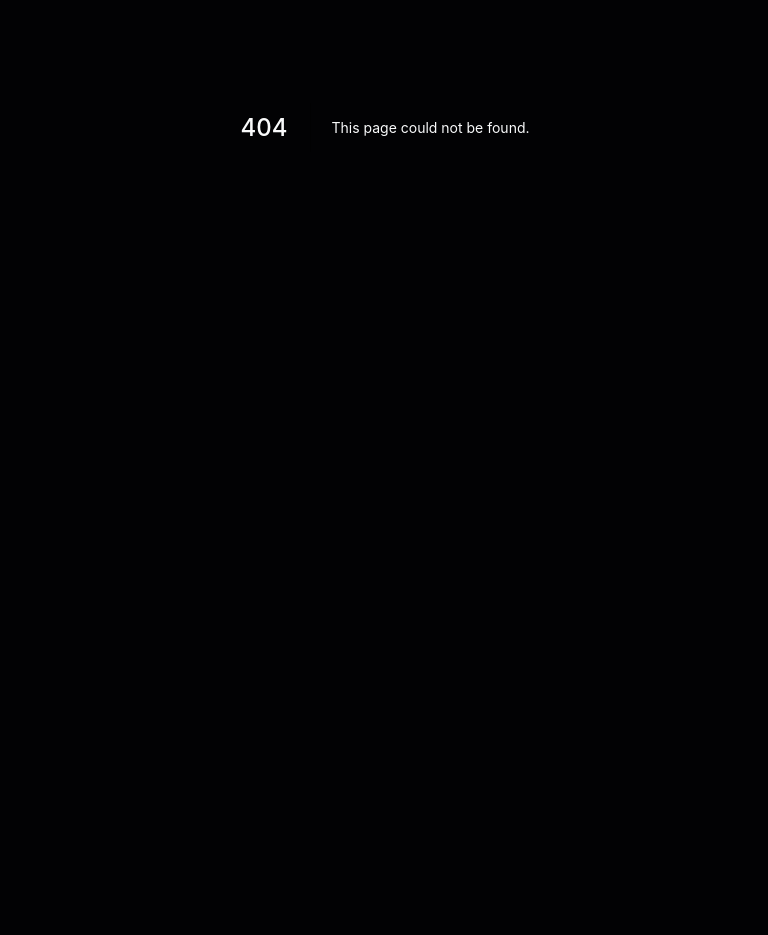
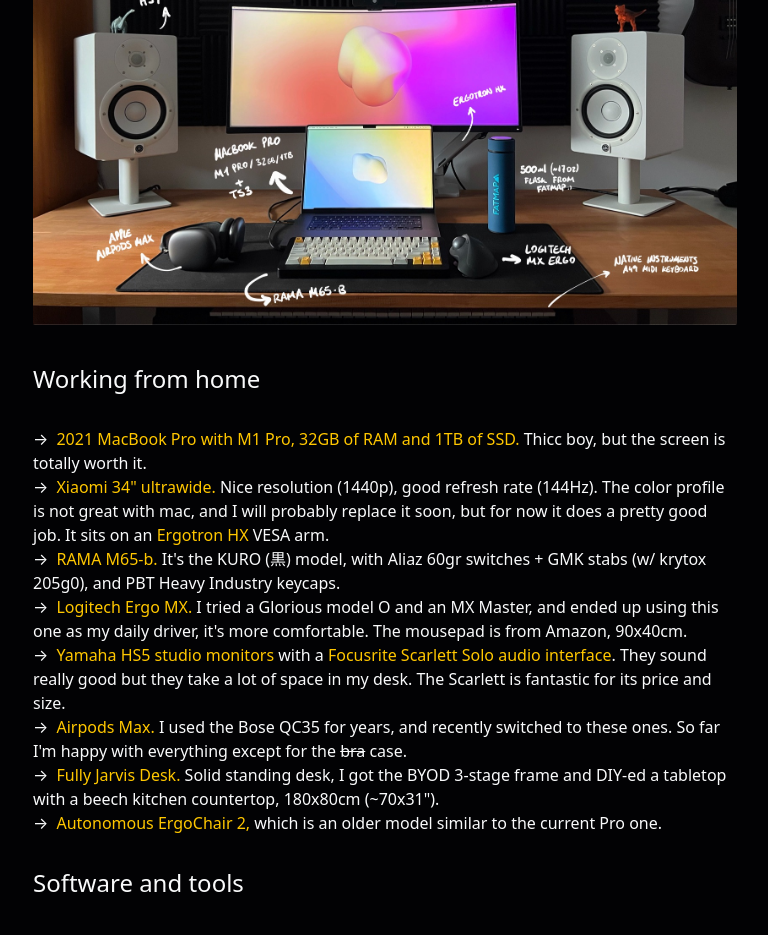
Before and after one commit to dfrico/dfr-web, a Next.js app: page /uses in a window 1280 px wide. Before the commit this address had no page. Shown: the part 348-1283 px from the top of the page, without its empty margins (255-1023 px from the left). Before the commit the page ends 875 px from the top, so only its background shows below. Built offline with nearby package versions, Linux system fonts and the light colour scheme; a web font is replaced by a local one.

Commit message:
Added new uses page with drawing

```diff
--- /dev/null
+++ b/pages/uses.js
@@ -0,0 +1,176 @@
+import Image from 'next/image';
+
+export default function Uses() {
+  const maxWidth = 768; // max-w-3xl tailwind size
+  const ratio = 3 / 2;
+
+  return (
+    <main>
+      <h1 className="font-bold font-rubik text-5xl tracking-tight mb-4 mt-16 text-yellow">
+        /uses
+      </h1>
+      <Image
+        className="rounded-sm"
+        src="/img/setup.jpg"
+        alt="Setup"
+        width={maxWidth}
+        height={maxWidth / ratio}
+        objectFit="contain"
+      />
+      <h2 className="mt-8">Working from home</h2>
+      <ul className="mb-8">
+        <li>
+          <span className="text-yellow">
+            2021 MacBook Pro with M1 Pro, 32GB of RAM and 1TB of SSD.
+          </span>{' '}
+          Thicc boy, but the screen is totally worth it.
+        </li>
+        <li>
+          <span className="text-yellow">Xiaomi 34&quot; ultrawide.</span> Nice
+          resolution (1440p), good refresh rate (144Hz). The color profile is
+          not great with mac, and I will probably replace it soon, but for now
+          it does a pretty good job. It sits on an{' '}
+          <span className="text-yellow">Ergotron HX</span> VESA arm.
+        </li>
+        <li>
+          <span className="text-yellow">RAMA M65-b.</span> It&apos;s the KURO
+          (黒) model, with Aliaz 60gr switches + GMK stabs (w/ krytox 205g0),
+          and PBT Heavy Industry keycaps.
+        </li>
+        <li>
+          <span className="text-yellow">Logitech Ergo MX.</span> I tried a
+          Glorious model O and an MX Master, and ended up using this one as my
+          daily driver, it&apos;s more comfortable. The mousepad is from Amazon,
+          90x40cm.
+        </li>
+        <li>
+          <span className="text-yellow">Yamaha HS5 studio monitors</span> with a{' '}
+          <span className="text-yellow">
+            Focusrite Scarlett Solo audio interface
+          </span>
+          . They sound really good but they take a lot of space in my desk. The
+          Scarlett is fantastic for its price and size.
+        </li>
+        <li>
+          <span className="text-yellow">Airpods Max.</span> I used the Bose QC35
+          for years, and recently switched to these ones. So far I&apos;m happy
+          with everything except for the <del>bra</del> case.
+        </li>
+        <li>
+          <span className="text-yellow">Fully Jarvis Desk.</span> Solid standing
+          desk, I got the BYOD 3-stage frame and DIY-ed a tabletop with a beech
+          kitchen countertop, 180x80cm (~70x31&quot;).
+        </li>
+        <li>
+          <span className="text-yellow">Autonomous ErgoChair 2,</span> which is
+          an older model similar to the current Pro one.
+        </li>
+      </ul>
+
+      <h2>Software and tools</h2>
+      <ul className="mb-8">
+        <li>
+          <span className="text-yellow">Visual Studio Code or VIM</span> are my
+          main editors (my{' '}
+          <a
+            target="_blank"
+            rel="noopener noreferrer"
+            href="https://github.com/blayhem/my-dot-files"
+          >
+            dotfiles are here
+          </a>
+          ).
+        </li>
+        <li>
+          I use <span className="text-yellow">Moonlight II italic</span> in
+          VScode, and a customized gruvbox in VIM, with{' '}
+          <span className="text-yellow">Dank Mono</span> font for everything
+          (editor and terminal).
+        </li>
+        <li>
+          <span className="text-yellow">iTerm 2.</span> I tried Hyper but I had
+          the feeling iTerm worked better on my machine.
+        </li>
+        <li>
+          <span className="text-yellow">Firefox</span> is my main browser for
+          personal and dev use.
+        </li>
+        <li>
+          <span className="text-yellow">Fork</span> is a git GUI app that I like
+          a lot. I use the git cli for simple stuff but for complex workflows
+          this one is perfect.
+        </li>
+        <li>
+          <span className="text-yellow">Things</span> is my favorite reminders
+          app, and <span className="text-yellow">Fantastical</span> is my go-to
+          calendar app in macOS.
+        </li>
+        <li>
+          I use <span className="text-yellow">Figma</span> for personal design
+          work, <span className="text-yellow">Darkroom</span> for photo editing,
+          and <span className="text-yellow">Pixelmator Pro</span> for{' '}
+          <del>memes</del> image editing, markup, etc.
+        </li>
+      </ul>
+
+      <h2>On the go</h2>
+      <ul className="mb-8">
+        <li>
+          <span className="text-yellow">ECD is an iPhone 13 Pro</span>, 6y.o.
+          Nomatic wallet, keys etc.
+        </li>
+        <li>
+          <span className="text-yellow">Apple Watch Series 4 with LTE</span>{' '}
+          that I will keep on using until it has no official support.
+        </li>
+        <li>
+          <span className="text-yellow">Airpods Pro.</span> When I&apos;m
+          traveling, I ditch the big headphones for smaller earbuds, but ANC is
+          a must.
+        </li>
+        <li>
+          <span className="text-yellow">Apple Magsafe Duo.</span> Yeah I know.
+          It&apos;s a great charger for my phone and watch and it fits very well
+          in my <span className="text-yellow">Native Union stow organizer</span>
+          , with the MBP charger and other cables.
+        </li>
+        <li>
+          <span className="text-yellow">Kindle Paperwhite 2013.</span> Old but
+          reliable, I use it with Calibre on the mac.
+        </li>
+        <li>
+          <span className="text-yellow">Muji B6 or Midori A6 notebooks</span>,
+          with a <span className="text-yellow">Lamy Safari F</span> or some{' '}
+          <span className="text-yellow">Muji .38 pens.</span>
+        </li>
+        <li>
+          <span className="text-yellow">Topo Rover</span> or{' '}
+          <span className="text-yellow">Herschel Little America</span>{' '}
+          backpacks, depends on the trip.
+        </li>
+      </ul>
+
+      <h2>Music making</h2>
+      <ul className="mb-12">
+        <li>
+          <span className="text-yellow">Ableton Live and Ableton Push 2.</span>
+        </li>
+        <li>
+          <span className="text-yellow">Native Instruments A49.</span> Not the
+          best keyboard around and I don&apos;t love the software, but the size
+          and the keys are good. I used two keyboard sliders to mount it under
+          the desk.
+        </li>
+        <li>
+          <span className="text-yellow">Volca Bass and Volca FM.</span> Little
+          hardware synths, the Bass is fun to play with, the FM not so much but
+          the sounds are good.
+        </li>
+        <li>
+          <span className="text-yellow">Schecter Omen 6.</span> I had this
+          guitar for 10 years now, and I like it a lot.
+        </li>
+      </ul>
+    </main>
+  );
+}
```
Also changed, not shown: public/img/setup.jpg (added).
